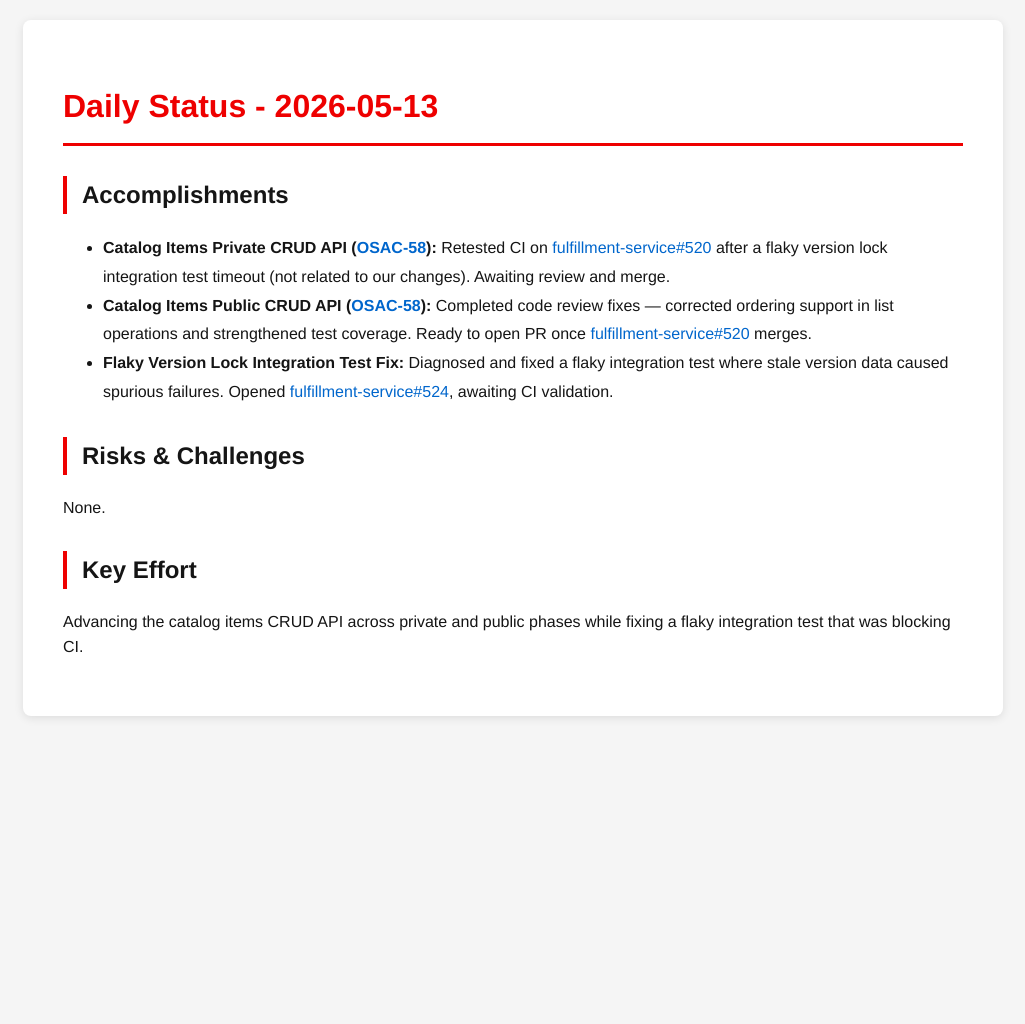
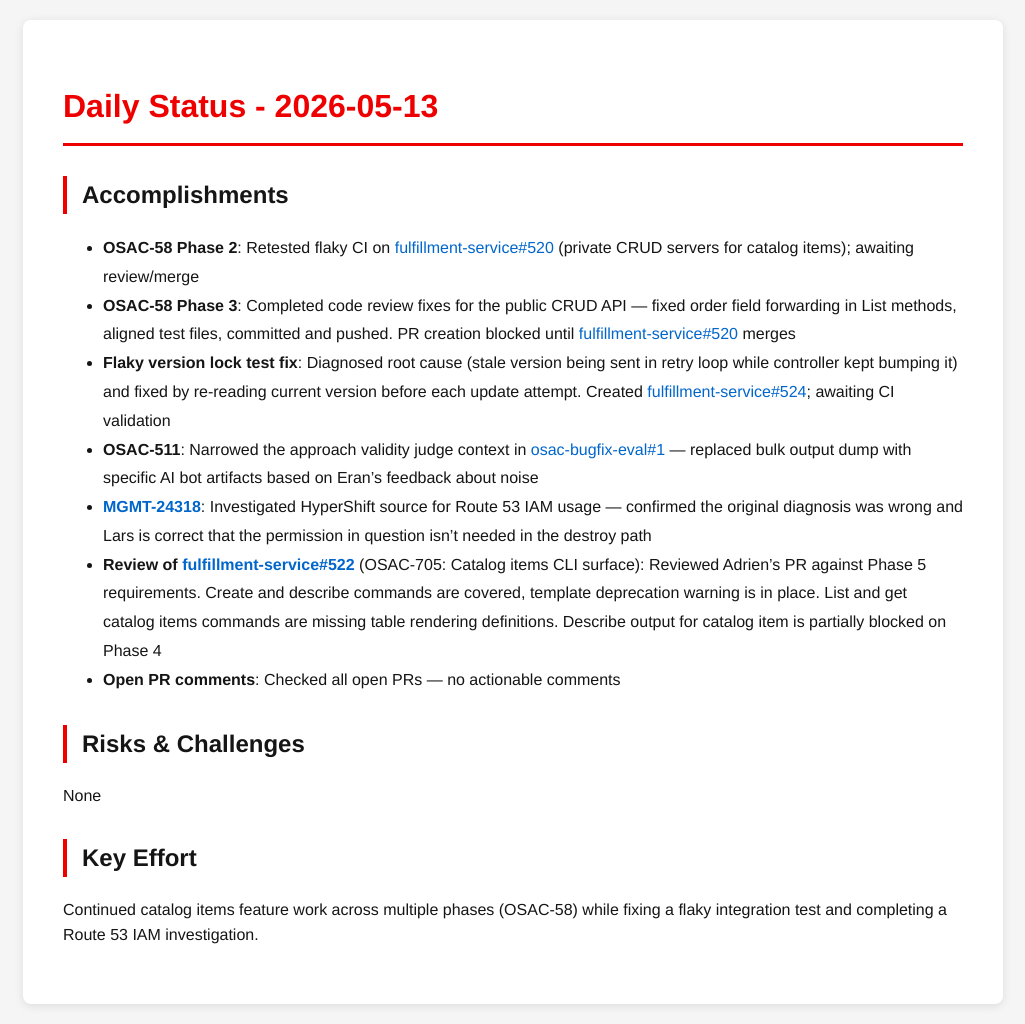
Before and after one commit to tzvatot/daily-status, a Jekyll site: the page built from 2026-05-13.md, in a window 1280 px wide. Shown: the whole page, without its empty margins (127-1152 px from the left). Built offline with Jekyll 4.4.1, drawn with Linux system fonts in a browser that asks for light colours; before the commit the page ends 900 px from its top, so only the background shows below that.

Commit message:
Daily status update - 2026-05-13

```diff
--- a/2026-05-13.md
+++ b/2026-05-13.md
@@ -7,12 +7,16 @@ date: 2026-05-13
 # Daily Status - 2026-05-13
 
 ## Accomplishments
-- **Catalog Items Private CRUD API ([OSAC-58](https://issues.redhat.com/browse/OSAC-58)):** Retested CI on [fulfillment-service#520](https://github.com/osac-project/fulfillment-service/pull/520) after a flaky version lock integration test timeout (not related to our changes). Awaiting review and merge.
-- **Catalog Items Public CRUD API ([OSAC-58](https://issues.redhat.com/browse/OSAC-58)):** Completed code review fixes — corrected ordering support in list operations and strengthened test coverage. Ready to open PR once [fulfillment-service#520](https://github.com/osac-project/fulfillment-service/pull/520) merges.
-- **Flaky Version Lock Integration Test Fix:** Diagnosed and fixed a flaky integration test where stale version data caused spurious failures. Opened [fulfillment-service#524](https://github.com/osac-project/fulfillment-service/pull/524), awaiting CI validation.
+- **OSAC-58 Phase 2**: Retested flaky CI on [fulfillment-service#520](https://github.com/osac-project/fulfillment-service/pull/520) (private CRUD servers for catalog items); awaiting review/merge
+- **OSAC-58 Phase 3**: Completed code review fixes for the public CRUD API — fixed order field forwarding in List methods, aligned test files, committed and pushed. PR creation blocked until [fulfillment-service#520](https://github.com/osac-project/fulfillment-service/pull/520) merges
+- **Flaky version lock test fix**: Diagnosed root cause (stale version being sent in retry loop while controller kept bumping it) and fixed by re-reading current version before each update attempt. Created [fulfillment-service#524](https://github.com/osac-project/fulfillment-service/pull/524); awaiting CI validation
+- **OSAC-511**: Narrowed the approach validity judge context in [osac-bugfix-eval#1](https://github.com/eranco74/osac-bugfix-eval/pull/1) — replaced bulk output dump with specific AI bot artifacts based on Eran's feedback about noise
+- **[MGMT-24318](https://issues.redhat.com/browse/MGMT-24318)**: Investigated HyperShift source for Route 53 IAM usage — confirmed the original diagnosis was wrong and Lars is correct that the permission in question isn't needed in the destroy path
+- **Review of [fulfillment-service#522](https://github.com/osac-project/fulfillment-service/pull/522)** (OSAC-705: Catalog items CLI surface): Reviewed Adrien's PR against Phase 5 requirements. Create and describe commands are covered, template deprecation warning is in place. List and get catalog items commands are missing table rendering definitions. Describe output for catalog item is partially blocked on Phase 4
+- **Open PR comments**: Checked all open PRs — no actionable comments
 
 ## Risks & Challenges
-None.
+None
 
 ## Key Effort
-Advancing the catalog items CRUD API across private and public phases while fixing a flaky integration test that was blocking CI.
+Continued catalog items feature work across multiple phases (OSAC-58) while fixing a flaky integration test and completing a Route 53 IAM investigation.
```
